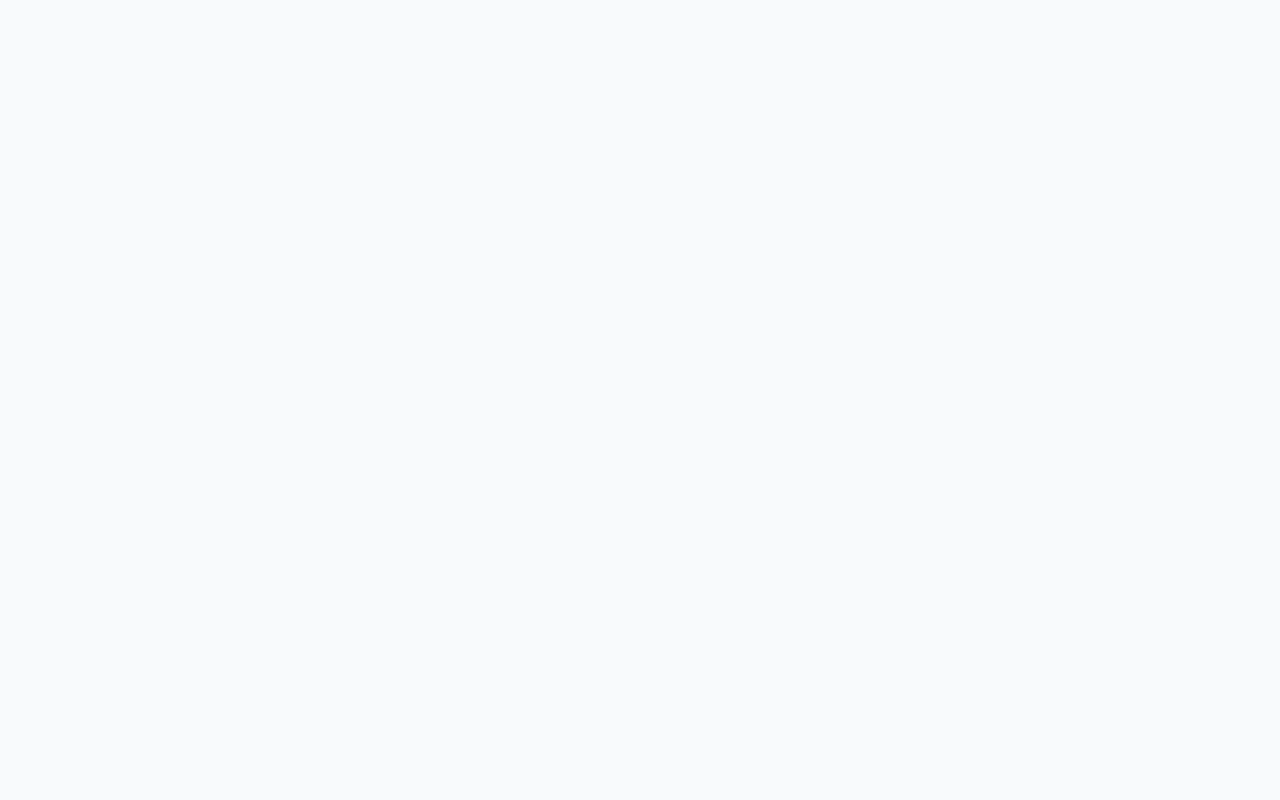
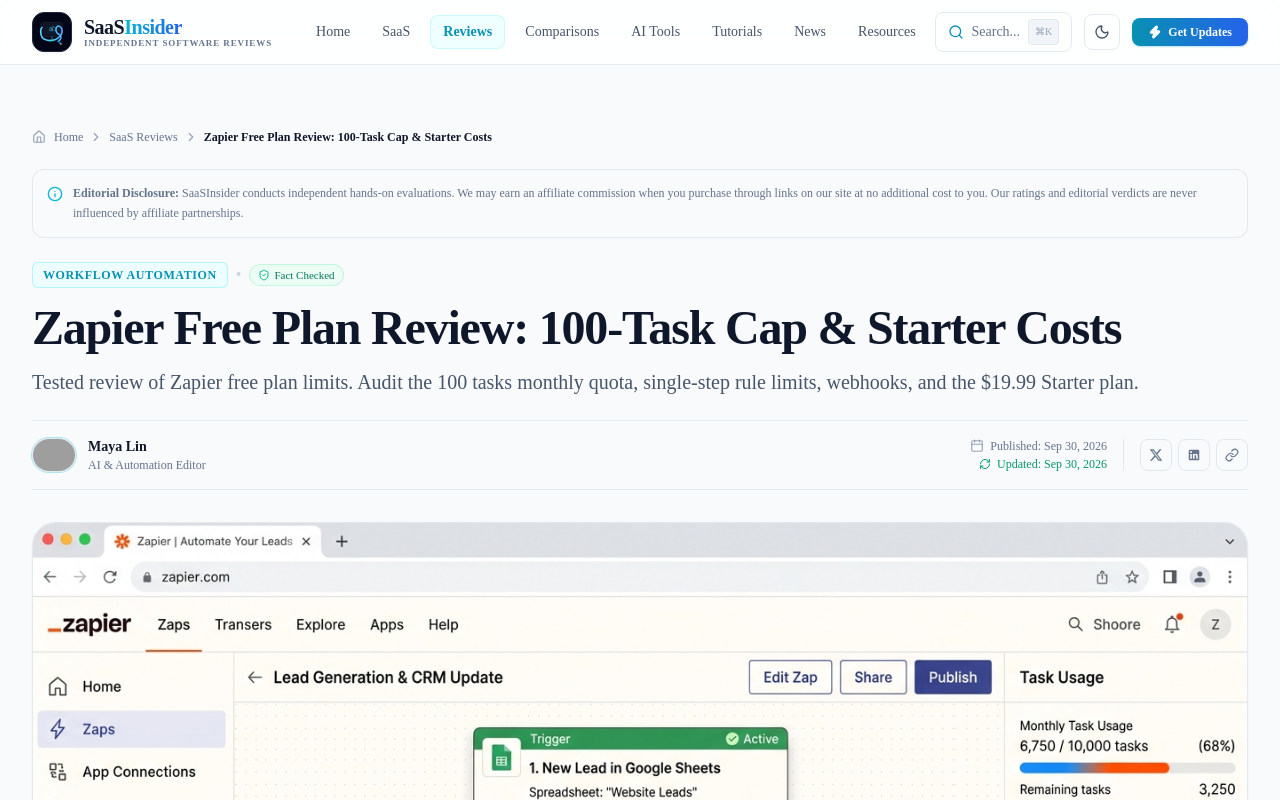
Before and after one commit to Nexcoinpr/saas, a Next.js app: page /reviews/zapier-review in a window 1280 px wide. Before the commit this address had no page. Shown: the top 800 px of the page. Built offline with nearby package versions, Linux system fonts and the light colour scheme; grey boxes are pictures that could not be loaded.

Commit message:
fix(routes): register crm category hub and set all review articles to reviews category

```diff
--- a/src/components/home/SaaSMatrixSection.tsx
+++ b/src/components/home/SaaSMatrixSection.tsx
@@ -21,14 +21,14 @@
   {
     name: "Remote.com",
     category: "HR & Global",
-    categorySlug: "saas",
+    categorySlug: "reviews",
     rating: 4.8,
     pricing: "Free / $599 EOR",
     model: "Per worker monthly",
     strength: "Zero platform fee for international contractors and localized agreements in 180+ countries",
     verdictBadge: "Global HR Pick",
     badgeColor: "bg-purple-100 text-purple-800 dark:bg-purple-950/60 dark:text-purple-300",
-    path: "/saas/remote-review"
+    path: "/reviews/remote-review"
   },
   {
     name: "Vidyard",
@@ -45,26 +45,26 @@
   {
     name: "Copper CRM",
     category: "CRM & Sales",
-    categorySlug: "business",
+    categorySlug: "reviews",
     rating: 4.6,
     pricing: "From $9/user/mo",
     model: "Per seat monthly",
     strength: "Native integration directly inside Gmail, Google Calendar, and Google Drive",
     verdictBadge: "Gmail CRM Pick",
     badgeColor: "bg-amber-100 text-amber-800 dark:bg-amber-950/60 dark:text-amber-300",
-    path: "/business/copper-review"
+    path: "/reviews/copper-review"
   },
   {
     name: "Asana",
     category: "Productivity",
-    categorySlug: "productivity",
+    categorySlug: "reviews",
     rating: 4.8,
     pricing: "Free (10 Users) / Paid",
     model: "Per seat monthly",
     strength: "Sprint boards, Kanban task cards, timeline Gantt views, and team workload tracking",
     verdictBadge: "Editor's Choice",
     badgeColor: "bg-emerald-100 text-emerald-800 dark:bg-emerald-950/60 dark:text-emerald-300",
-    path: "/productivity/asana-review"
+    path: "/reviews/asana-review"
   },
   {
     name: "Pipedrive vs ConvertKit",
@@ -81,38 +81,38 @@
   {
     name: "Perplexity AI",
     category: "AI Tools",
-    categorySlug: "ai-tools",
+    categorySlug: "reviews",
     rating: 4.9,
     pricing: "Free (5 Pro/day) / $20",
     model: "Subscription",
     strength: "Conversational search engine with live academic and web citations without hallucinations",
     verdictBadge: "Top Research AI",
     badgeColor: "bg-cyan-100 text-cyan-800 dark:bg-cyan-950/60 dark:text-cyan-300",
-    path: "/ai-tools/perplexity-review"
+    path: "/reviews/perplexity-review"
   },
   {
     name: "GitHub Copilot vs Loom",
     category: "Developer Tools",
-    categorySlug: "software",
+    categorySlug: "comparisons",
     rating: 4.8,
     pricing: "$10/mo vs $12.50/mo",
     model: "Per seat monthly",
     strength: "Evaluating AI code generation versus asynchronous video screen recording for tech teams",
     verdictBadge: "Dev Showdown",
     badgeColor: "bg-emerald-100 text-emerald-800 dark:bg-emerald-950/60 dark:text-emerald-300",
-    path: "/software/github-copilot-vs-loom"
+    path: "/comparisons/github-copilot-vs-loom"
   },
   {
     name: "Zapier",
     category: "Automation",
-    categorySlug: "automation",
+    categorySlug: "reviews",
     rating: 4.7,
     pricing: "Free (100 Tasks) / $19.99",
     model: "Task usage tier",
     strength: "Multi-step automated workflows connecting over 6,000 cloud applications and webhooks",
     verdictBadge: "Ecosystem Leader",
     badgeColor: "bg-orange-100 text-orange-800 dark:bg-orange-950/60 dark:text-orange-300",
-    path: "/automation/zapier-review"
+    path: "/reviews/zapier-review"
   }
 ];
 
--- a/src/data/articles.ts
+++ b/src/data/articles.ts
@@ -10,7 +10,10 @@
 }
 
 export function getArticlesByCategory(categorySlug: string): Article[] {
-  return ARTICLES.filter(a => a.category === categorySlug);
+  return ARTICLES.filter(a =>
+    a.category === categorySlug ||
+    (categorySlug === "crm" && (a.subcategory?.toLowerCase().includes("crm") || a.tags?.some(t => t.toLowerCase().includes("crm"))))
+  );
 }
 
 export function getArticlesByAuthor(authorSlug: string): Article[] {
--- a/src/data/categories.ts
+++ b/src/data/categories.ts
@@ -84,6 +84,18 @@
     metaTitle: "Business Automation, No-Code & API Workflows | SaaSInsider",
     metaDescription: "Learn how to link apps with Zapier, Make, n8n, and webhooks to run operations without manual data entry.",
     keywords: ["workflow automation", "no-code automation", "Zapier vs Make", "business automation", "API integration"]
+  },
+  {
+    id: "crm",
+    name: "CRM & Sales",
+    slug: "crm",
+    path: "/crm",
+    description: "Customer relationship management software, sales pipeline tracking, and email sync tools.",
+    longDescription: "Find the best CRM software for your sales team. We test deal tracking, automated email logging, contact limits, and pipeline management across leading platforms.",
+    iconName: "Briefcase",
+    metaTitle: "Best CRM Software, Sales Pipelines & Reviews | SaaSInsider",
+    metaDescription: "Read tested CRM software reviews, sales pipeline comparisons, and email logging evaluations.",
+    keywords: ["CRM software", "sales pipelines", "sales CRM", "CRM reviews", "customer management"]
   },
   {
     id: "business",
```
Also changed, not shown: src/data/published-articles.json.
